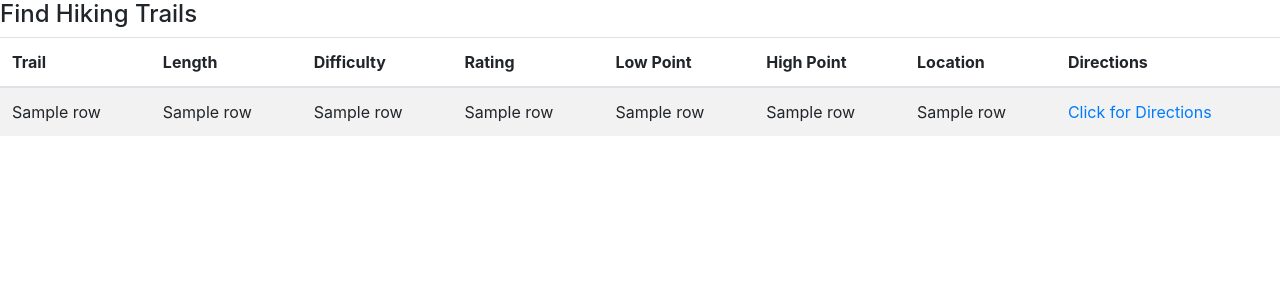
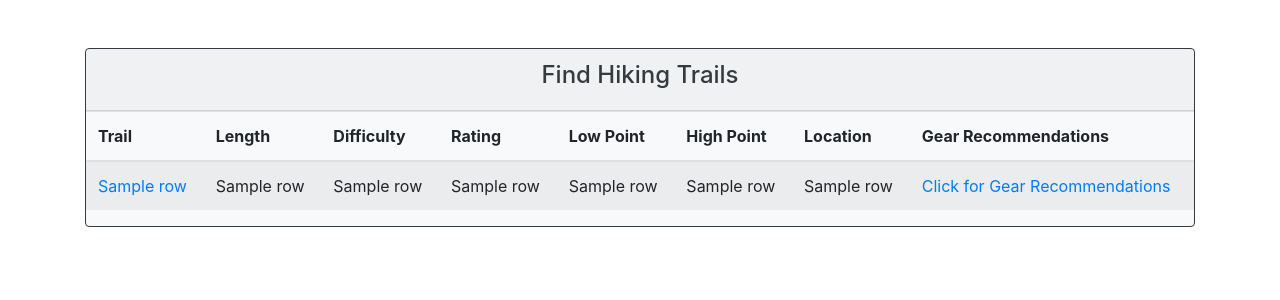
Before and after one commit to Harmony222/CS361_Kitty_Kontingent, a Flask app: template templates/find_trails.html in a window 1280 px wide. Shown: the part 56-356 px from the top of the page. Run offline with Flask 2, Linux system fonts and the light colour scheme; the template is opened without the code that fills it: most values are stand-ins (such as "Sample title", 1, 10 or a date in 2020); some libraries are stand-ins or nearby versions.

Commit message:
Included Gear Recommendations link in find_trails list

```diff
--- a/templates/find_trails.html
+++ b/templates/find_trails.html
@@ -1,5 +1,13 @@
  {% extends "layout.html" %} {% block content %}
-<h4>Find Hiking Trails</h4>
+<div class="container pt-5">
+    <div class="row">
+        <div class="container">
+            <div class="card bg-light text-dark border-dark">
+                <div class="card-header text-center">
+                    <h4>
+                        Find Hiking Trails
+                    </h4>
+                </div>
                 <div>
                     <table class="table table-striped sortable">
                         <thead>
@@ -11,24 +19,28 @@
                                 <th scope="col">Low Point</th>
                                 <th scope="col">High Point</th>
                                 <th scope="col">Location</th>
-                <th scope="col">Directions</th>
+                                <th scope="col">Gear Recommendations</th>
                             </tr>
                         </thead>
                         <tbody>
                             {% for row in trails_list %}
                             <tr data-toggle="modal" data-target="#exampleModalCenter">
-                <td>{{ row[1] }}</td>
+                                <td><a href="{{ row[13] }}" target="_blank">{{ row[1] }}</a></td>
                                 <td>{{ row[2] }}</td>
                                 <td>{{ row[3] }}</td>
                                 <td>{{ row[4] }}</td>
                                 <td>{{ row[9] }}</td>
                                 <td>{{ row[8] }}</td>
                                 <td>{{ row[5] }}</td>
-                <td><a href="{{ row[13] }}" target="_blank">Click for Directions</a></td>
+                                <td><a href="" target="_blank">Click for Gear Recommendations</a></td>
                             </tr>
                             {% endfor %}
                         </tbody>
                     </table>
+                </div>
+            </div>
+        </div>
+    </div>
 </div>
 <!-- {{ trails_table }} -->
 {% endblock content %}
```
Lines whose indentation alone changed are shown as unchanged.
